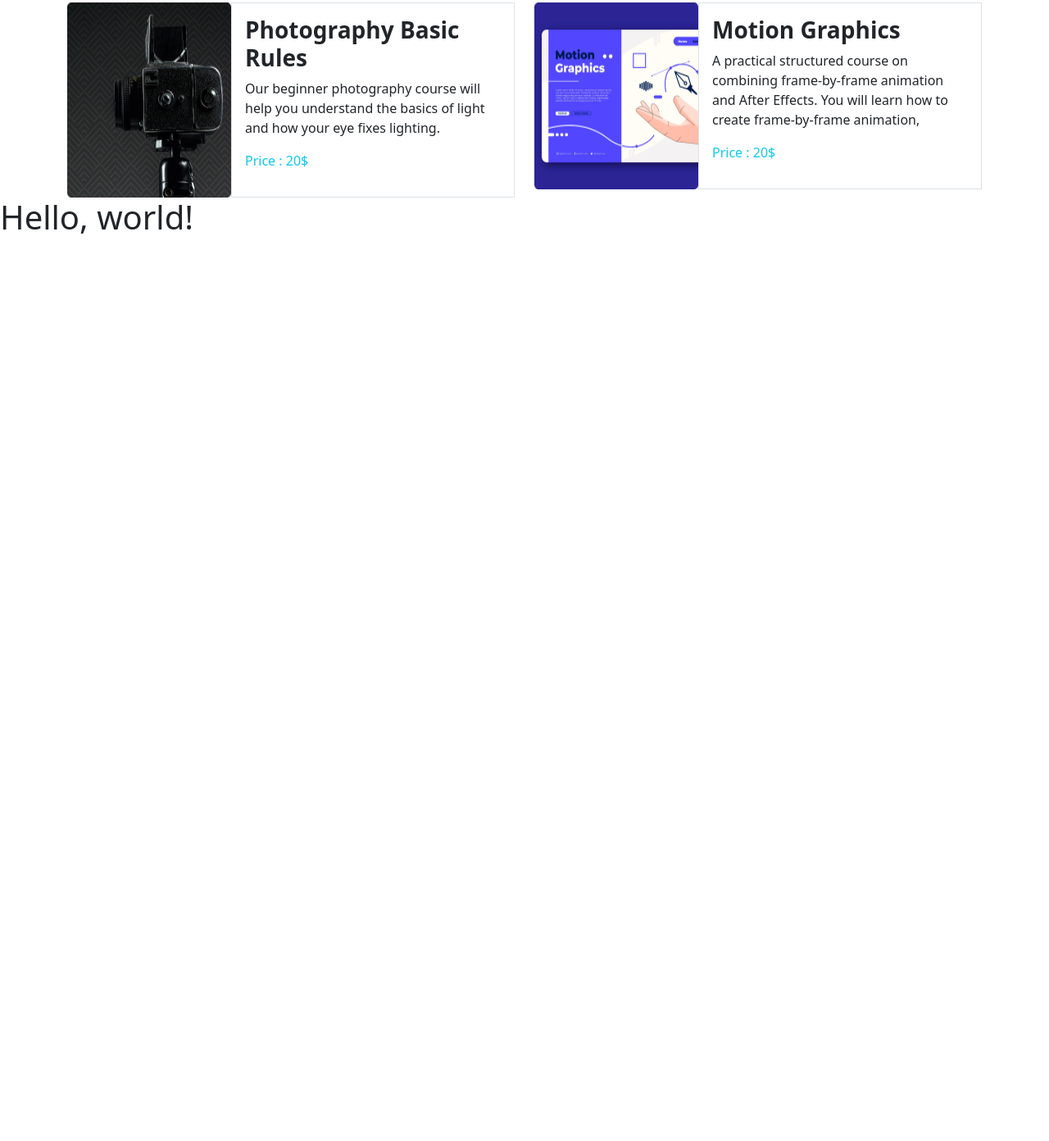
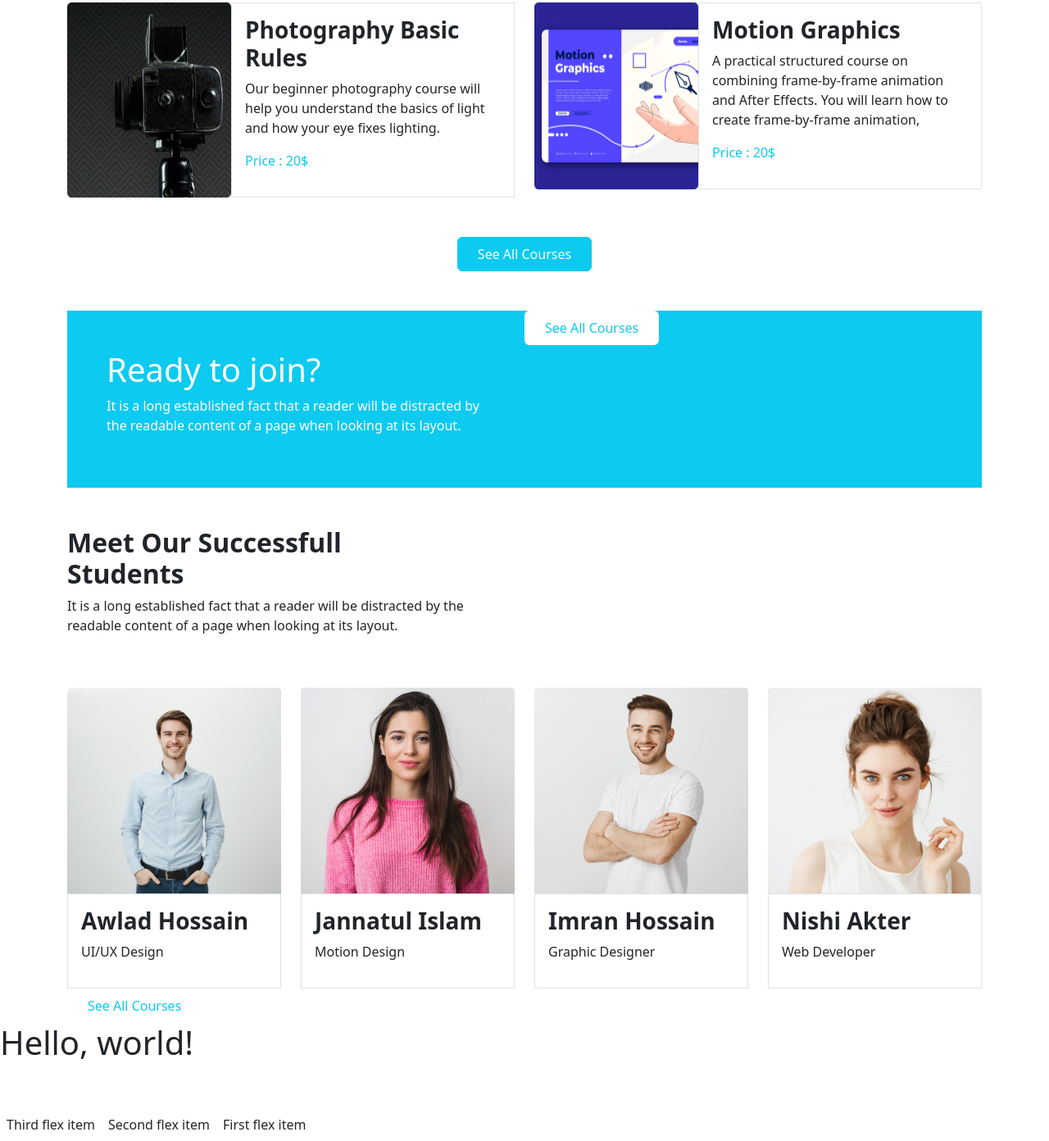
Before and after one commit to KarRakib/My-Assignment-3, a plain HTML site: page index.html in a window 1280 px wide. Shown: the part 1524-2916 px from the top of the page at 82% size. Before the commit the page ends 1821 px from the top, so only its background shows below. Drawn offline with nearby package versions, Linux system fonts and the light colour scheme.

Commit message:
Students Section

```diff
--- a/index.html
+++ b/index.html
@@ -140,17 +140,17 @@
         <section>
 
             <div class="row gy-3">
-                <div class="col-6">
+                <div class="col-md-6 col-sm-12">
                     <div class="d-flex ">
                         <img src="images/course/course-1.png" alt="">
-                        <div class="border justify-content-center align-items-center p-3 ">
+                        <div class="border justify-content-center align-items-center p-3 order-sm-1 ">
                             <h1 class="fs-3 fw-bold">Fundamental Of UI/UX Design</h1>
                             <p>Some quick example text to build on the card title and make up the bulk of the card.</p>
                             <p class="text-info">Price : 20$</p>
                         </div>
                     </div>
                 </div>
-                <div class="col-6">
+                <div class="col-md-6 col-sm-12">
                     <div class="d-flex ">
                         <img src="images/course/course-2.png" alt="">
                         <div class="border justify-content-center align-items-center p-3 ">
@@ -161,7 +161,7 @@
                         </div>
                     </div>
                 </div>
-                <div class="col-6">
+                <div class="col-md-6 col-sm-12">
                     <div class="d-flex ">
                         <img src="images/course/course-3.png" alt="">
                         <div class="border justify-content-center align-items-center p-3 ">
@@ -172,7 +172,7 @@
                         </div>
                     </div>
                 </div>
-                <div class="col-6">
+                <div class="col-md-6 col-sm-12">
                     <div class="d-flex ">
                         <img src="images/course/course-4.png" alt="">
                         <div class="border justify-content-center align-items-center p-3 ">
@@ -184,7 +184,7 @@
                         </div>
                     </div>
                 </div>
-                <div class="col-6">
+                <div class="col-md-6 col-sm-12">
                     <div class="d-flex ">
                         <img src="images/course/course-5.png" alt="">
                         <div class="border justify-content-center align-items-center p-3 ">
@@ -196,7 +196,7 @@
                         </div>
                     </div>
                 </div>
-                <div class="col-6">
+                <div class="col-md-6 col-sm-12">
                     <div class="d-flex ">
                         <img src="images/course/course-6.png" alt="">
                         <div class="border justify-content-center align-items-center p-3 ">
@@ -209,10 +209,95 @@
                     </div>
                 </div>
             </div>
+            <div class="d-flex justify-content-center">
+                <button type="button" class="btn btn-info text-white mt-5 py-2 px-4">See
+                    All
+                    Courses</button>
+            </div>
         </section>
+        <!-- Courses Section end -->
+
+        <!-- Registet Bar start  -->
+        <section class="d-flex bg-info mt-5">
+            <div class="text-white  p-5 w-50 ">
+                <h1>Ready to join?</h1>
+                <p>It is a long established fact that a reader will be distracted by the readable content of a page when
+                    looking at its layout.</p>
+            </div>
+
+            <div>
+                <button type="button" class="btn bg-white text-info m py-2 px-4">See
+                    All
+                    Courses</button>
+            </div>
+
+
+        </section>
+
+        <!-- Registet Bar end  -->
+        <!-- Success Studdents -->
+        <section class="mt-5">
+            <div class="w-50">
+                <h2 class="fw-bold">Meet Our Successfull <br> Students</h2>
+                <p>It is a long established fact that a reader will be distracted by the <br> readable content of a page
+                    when
+                    looking at its layout.</p>
+            </div>
+            <div class="row gy-3 mt-5">
+                <div class="col-md-3 col-sm-12">
+                    <img class="img-fluid" src="images/student/student-1.png" alt="">
+                    <div class="border p-3">
+                        <h1 class="fs-3 fw-bold">Awlad Hossain</h1>
+                        <p>UI/UX Design</p>
+                    </div>
+                </div>
+                <div class="col-md-3 col-sm-12">
+                    <img class="img-fluid" src="images/student/student-2.png" alt="">
+                    <div class="border p-3">
+                        <h1 class="fs-3 fw-bold">Jannatul Islam</h1>
+                        <p>Motion Design</p>
+                    </div>
+                </div>
+                <div class="col-md-3 col-sm-12 ">
+                    <img class="img-fluid" src="images/student/student-3.png" alt="">
+                    <div class="border p-3">
+                        <h1 class="fs-3 fw-bold">Imran Hossain</h1>
+                        <p>Graphic Designer</p>
+                    </div>
+                </div>
+                <div class="col-md-3 col-sm-12">
+
+                    <div><img class="img-fluid" src="images/student/student-4.png" alt=""></div>
+
+                    <div class="border p-3">
+                        <h1 class="fs-3 fw-bold">Nishi Akter</h1>
+                        <p>Web Developer</p>
+                    </div>
+                </div>
+            </div>
+            <div>
+                <button type="button" class="btn bg-white text-info m py-2 px-4">See
+                    All
+                    Courses</button>
+            </div>
+        </section>
+        <!-- Success Studdents end -->
+
     </main>
 
     <h1>Hello, world!</h1>
+
+
+
+
+    <br><br>
+    <section>
+        <div class="d-flex flex-nowrap">
+            <div class="order-3 p-2">First flex item</div>
+            <div class="order-2 p-2">Second flex item</div>
+            <div class="order-1 p-2">Third flex item</div>
+        </div>
+    </section>
     <script src="https://cdn.jsdelivr.net/npm/bootstrap@5.2.0/dist/js/bootstrap.bundle.min.js"
         integrity="sha384-A3rJD856KowSb7dwlZdYEkO39Gagi7vIsF0jrRAoQmDKKtQBHUuLZ9AsSv4jD4Xa"
         crossorigin="anonymous"></script>
```
